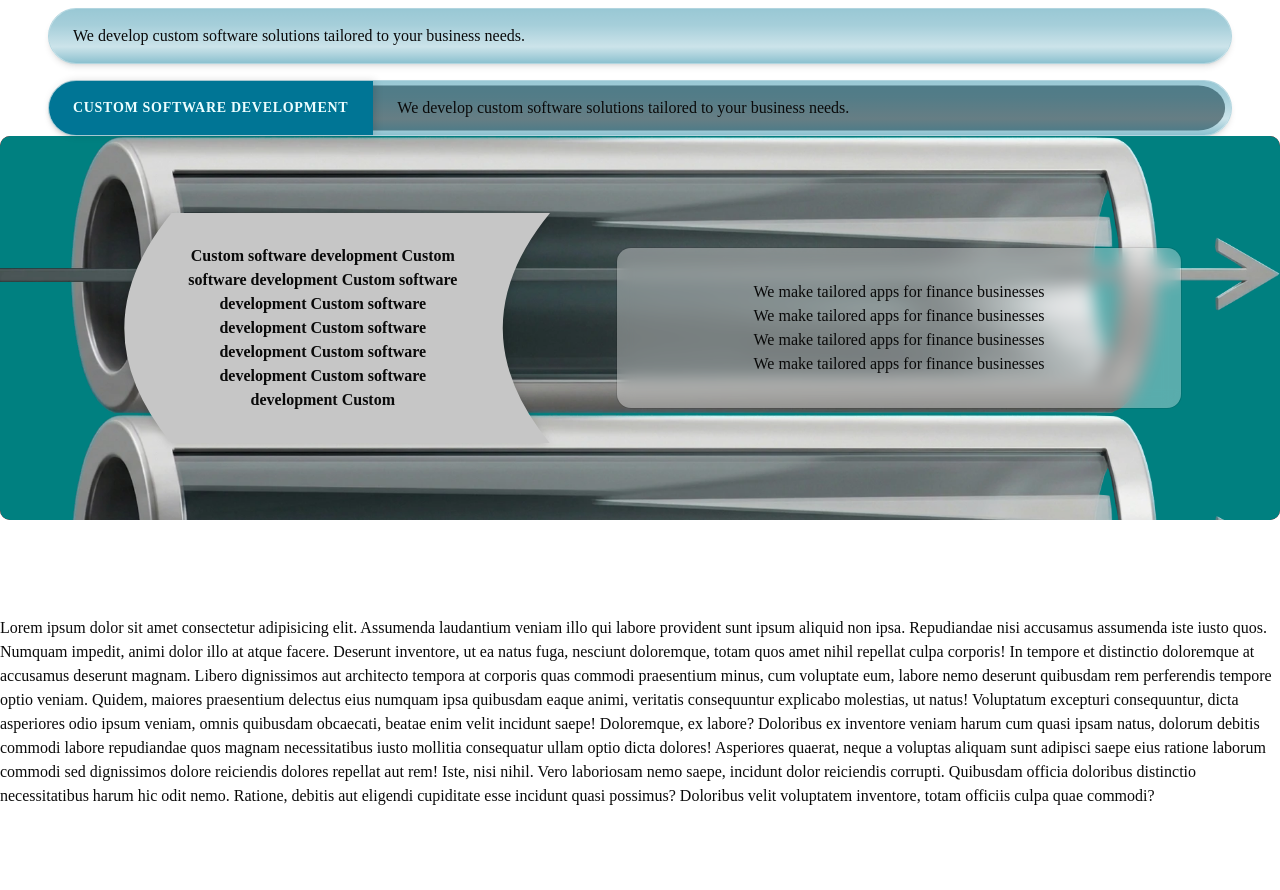
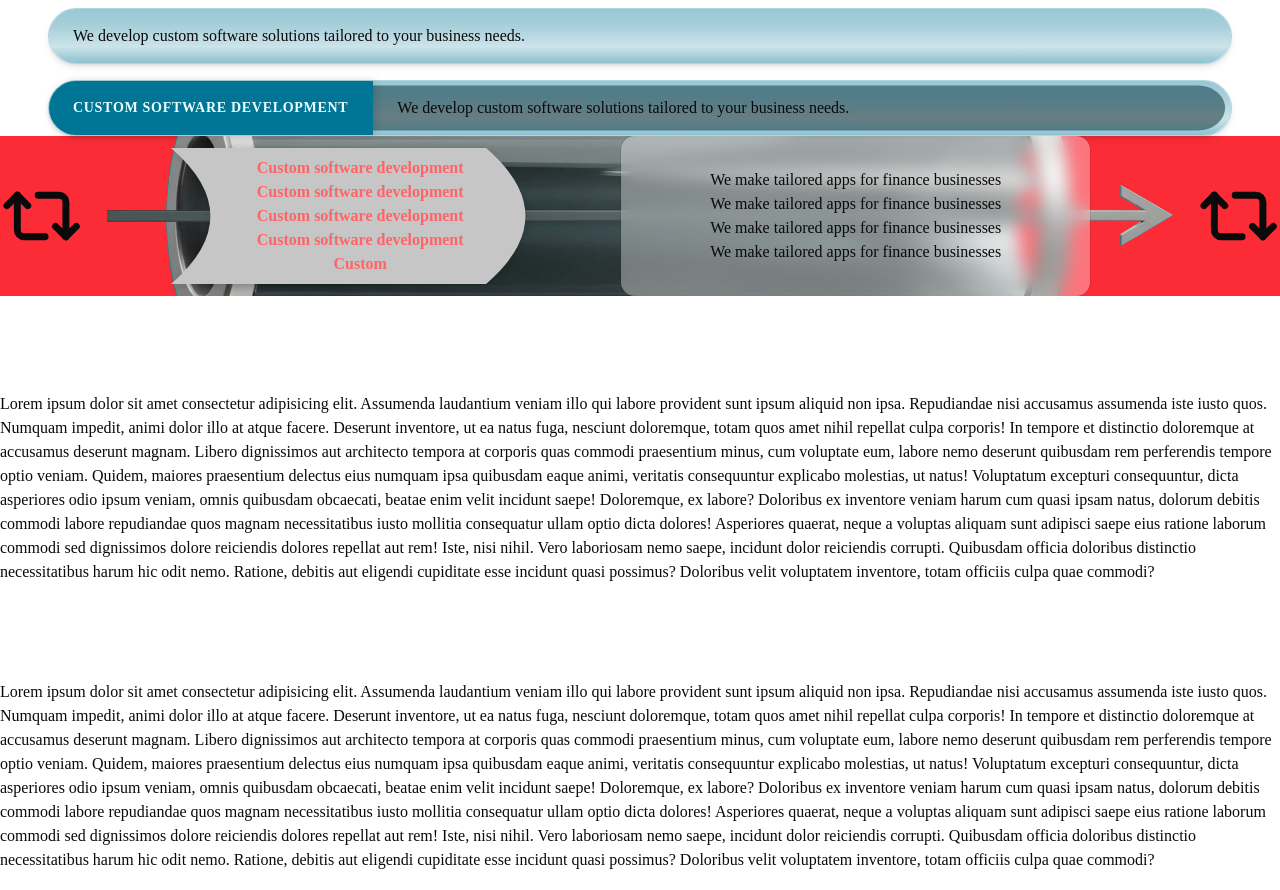
Before and after one commit to AizenBravo/3gs_website, a Next.js app in the folder fe/: page / in a window 1280 px wide. Shown: the part 1000-1890 px from the top of the page. Built offline with nearby package versions, Linux system fonts and the light colour scheme.

Commit message:
Advancing on the pipes

```diff
--- a/fe/app/(frontend)/(site)/expertise/expertise.tsx
+++ b/fe/app/(frontend)/(site)/expertise/expertise.tsx
@@ -3,9 +3,11 @@ import PipeV2 from '@core/components/pipe/pipe-v2';
 import PipeV3 from '@core/components/pipe/pipe-v3';
 import PipeV4 from '@core/components/pipe/pipe-v4';
 import TriangleLayout from '@core/components/shapes/triangle-layout';
-import { columnFlex } from '@core/css-custom-classes/flex';
+import { columnFlex, flexCenterTwoAxis } from '@core/css-custom-classes/flex';
 import { sectionVerticalPadding } from '@core/css-custom-classes/section';
 import { h2 } from '@core/css-custom-classes/text';
+import { FlexDirection } from '@core/enums/flex-direction.enum';
+import { Repeat2 } from 'lucide-react';
 
 const Expertise = () => {
   // Add the bricks-like structure you had on your portfolio, perhaps also do those rbicks in the form
@@ -38,17 +40,17 @@ const Expertise = () => {
           opacity={35}
         />
       </div>
+      <div
+        className={`test ${flexCenterTwoAxis({ flexDirection: FlexDirection.ROW })} gap-6 bg-red-500`}
+      >
+        <Repeat2 width={100} height={100} />
         <PipeV4
           opacity={35}
           header={
-          <>
-            <h2>
+            <h2 className={`text-red-400`}>
               Custom software development Custom software development Custom
-              software development Custom software development Custom software
-              development Custom software development Custom software
-              development Custom
+              software development Custom software development Custom
             </h2>
-          </>
           }
           body={
             <div>
@@ -59,6 +61,8 @@ const Expertise = () => {
             </div>
           }
         ></PipeV4>
+        <Repeat2 width={100} height={100} />
+      </div>
     </div>
   );
 };
--- a/fe/app/core/components/pipe/pipe-label.tsx
+++ b/fe/app/core/components/pipe/pipe-label.tsx
@@ -17,12 +17,12 @@ const PipeLabel = ({ children, className = '' }: PipeLabelProps) => {
         xmlns="http://www.w3.org/2000/svg"
       >
         <path
-          d="M 20 0 L 100 0 Q 80 50 100 100 L 20 100 Q 0 50 20 0 Z"
+          d="M 80 0 L 0 0 Q 20 50 0 100 L 80 100 Q 100 50 80 0 Z"
         />
       </svg>
 
       {/* Content Container positioned above the SVG */}
-      <div className="relative z-10 w-full h-full flex items-center justify-center pl-[22%] pr-[18%] py-2 text-foreground font-semibold text-center select-none">
+      <div className="relative z-10 w-full h-full flex items-center justify-center pl-[18%] pr-[22%] py-2 text-foreground font-semibold text-center select-none">
         {children}
       </div>
     </div>
--- a/fe/app/core/components/pipe/pipe-v4.tsx
+++ b/fe/app/core/components/pipe/pipe-v4.tsx
@@ -13,36 +13,14 @@ interface PipeV4Props {
 
 const PipeV4 = ({ header, body, opacity = 35 }: PipeV4Props) => {
   return (
-    <div className="relative w-full aspect-[500/150] min-h-[140px] flex items-center overflow-hidden rounded-lg select-none bg-red-600">
+    <div className="relative w-full min-h-[140px] flex items-center overflow-hidden rounded-lg select-none">
       {/* Background Pipeline Image */}
-      <div className="absolute inset-0 rounded-full pointer-events-none bg-pink-500">
+      <div className={`absolute inset-0 pointer-events-none`}>
         <Image
           src={PipeV8Image}
           alt="Pipeline Background"
-          // fill
-          style={{
-            width: '100%',
-            height: 'auto',
-            background: 'teal',
-            // height: 'auto',
-          }}
+          fill
           sizes="(max-width: 768px) 100vw, 500px"
-          // sizes="(max-width: 768px) 100vw, 500px"
-          className="object-cover pointer-events-none"
-          priority
-        />
-        <Image
-          src={PipeV8Image}
-          alt="Pipeline Background"
-          // fill
-          style={{
-            width: '100%',
-            height: 'auto',
-            background: 'teal',
-            // height: 'auto',
-          }}
-          sizes="(max-width: 768px) 100vw, 500px"
-          // sizes="(max-width: 768px) 100vw, 500px"
           className="object-cover pointer-events-none"
           priority
         />
```
Lines whose indentation alone changed are shown as unchanged.
